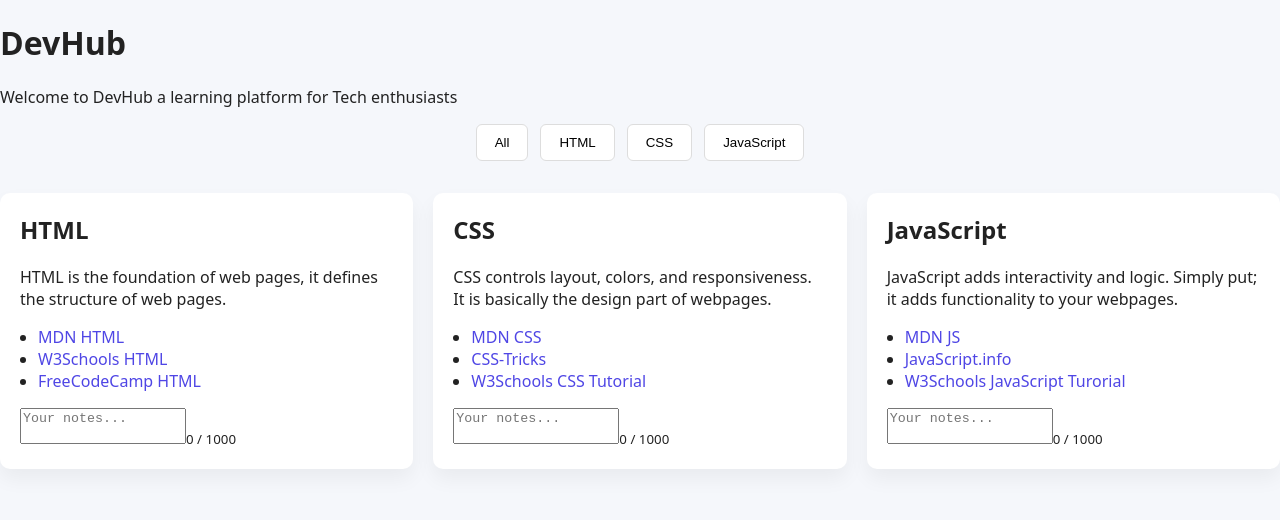
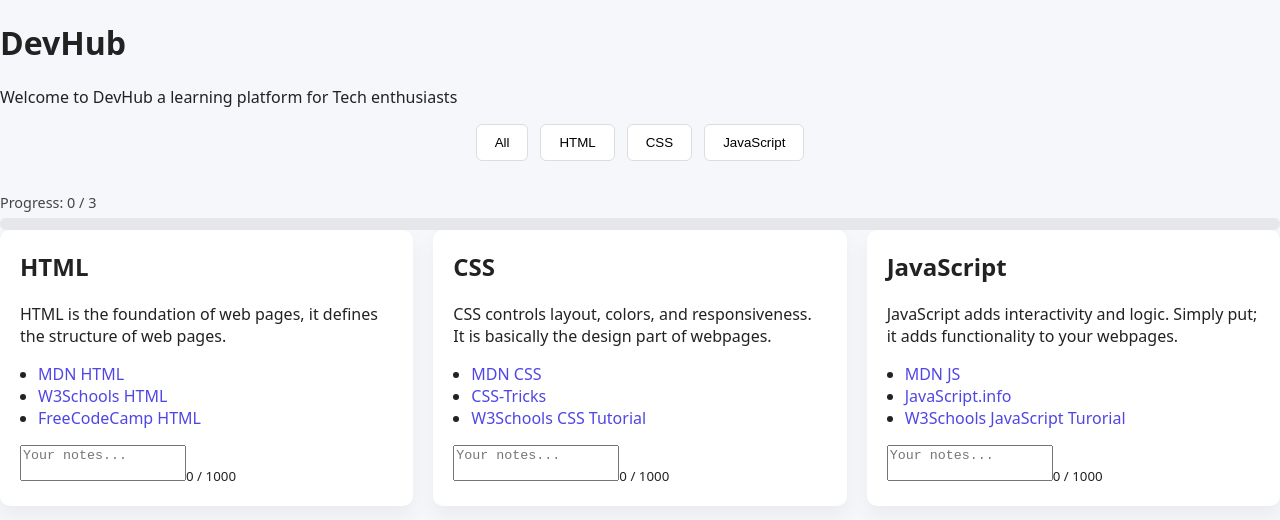
Before and after one commit to GabieRise/Devhub2.O, a React (Vite) app: page / in a window 1280 px wide. Shown: the top 520 px of the page. Built offline with nearby package versions, Linux system fonts and the light colour scheme.

Commit message:
progress bar

```diff
--- a/src/App.css
+++ b/src/App.css
@@ -268,3 +268,32 @@ textarea {
   resize: none;
   overflow: hidden;
 }
+/* PROGRESS CONTAINER */
+.progress-wrapper {
+  max-width: 600px;
+  margin: 0 auto 2rem;
+  text-align: center;
+}
+
+.progress-text {
+  font-size: 0.9rem;
+  margin-bottom: 0.4rem;
+  color: #444;
+}
+
+/* PROGRESS BAR BACKGROUND */
+.progress-bar {
+  width: 100%;
+  height: 12px;
+  background: #e5e7eb;
+  border-radius: 999px;
+  overflow: hidden;
+}
+
+/* PROGRESS FILL */
+.progress-fill {
+  height: 100%;
+  background: linear-gradient(90deg, #2563eb, #4f46e5);
+  width: 0%;
+  transition: width 0.4s ease;
+}
--- a/src/App.jsx
+++ b/src/App.jsx
@@ -15,6 +15,16 @@ function App() {
   }, [notes]);
 
   console.log("App rendered");
+  const totalResources = resourcesData.length;
+
+  const completedResources = Object.values(notes).filter(
+  note => note.trim() !== ""
+  ).length;
+
+  const progressPercent = totalResources === 0
+  ? 0
+  : (completedResources / totalResources) * 100;
+
   return (
     <main>
       <h1>DevHub</h1>
@@ -26,6 +36,16 @@ function App() {
         <button onClick={() => setSelectedCategory("javascript")}>JavaScript</button>
       </div> */}
       <FilterButtons/>
+      <div className="progress-wrapper"></div>
+      <p className="progress-text">
+        Progress: {completedResources} / {totalResources}
+      </p>
+      <div className="progress-bar">
+        <div
+        className="progress-fill"
+        style={{width: `${progressPercent}%` }}>
+        </div>
+       </div>
       <ResourceList
         resources={resourcesData}
         selectedCategory={selectedCategory}
```
